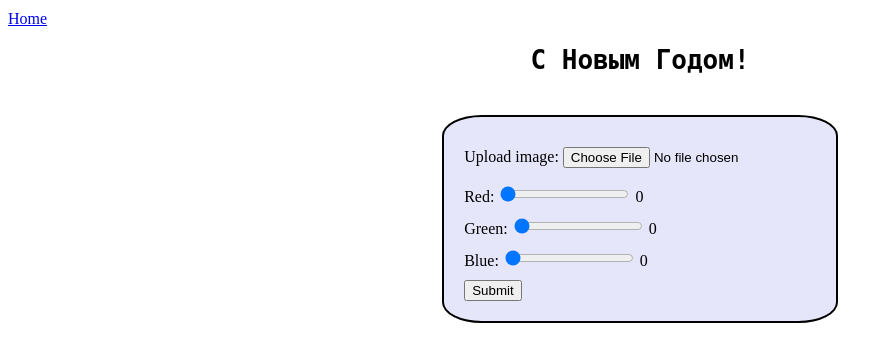
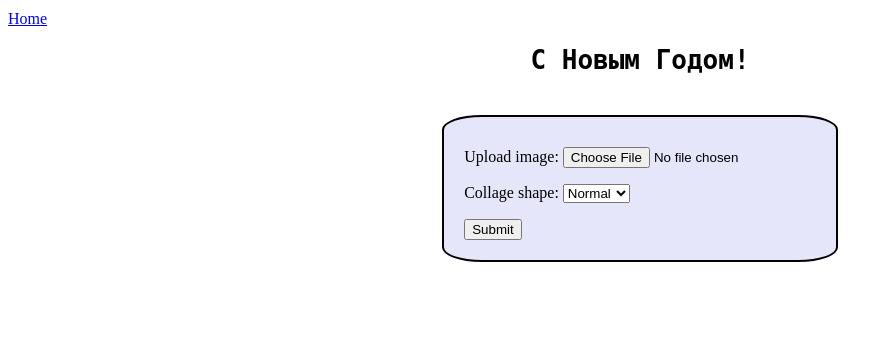
Before and after one commit to Triglav761/Tusur, a Flask app: page / in a window 1280 px wide. Shown: the top 362 px of the page, without its empty margins (0-892 px from the left). Run offline with Flask 2, Linux system fonts and the light colour scheme; some libraries are stand-ins or nearby versions.

Commit message:
first commit

```diff
--- a/app.py
+++ b/app.py
@@ -1,12 +1,11 @@
 # Веб-приложение должно менять цветовые карты изображения r, g, b в соответствии
 # с заданным пользователем порядком, выдавать графики распределения цветов
 # исходной картинки и графики среднего значения цвета по вертикали и горизонтали.
-
 from flask import Flask, render_template, request, redirect, url_for
 from flask_wtf import FlaskForm
 from werkzeug.utils import secure_filename
-from wtforms import FileField, SubmitField, IntegerRangeField
-from wtforms.validators import DataRequired, NumberRange
+from wtforms import FileField, SubmitField, SelectField
+from wtforms.validators import DataRequired
 from flask_wtf.file import FileRequired, FileAllowed
 import os
 import matplotlib.pyplot as plt
@@ -20,54 +19,14 @@ app.config['SECRET_KEY'] = os.urandom(12).hex()
 
 class CollageForm(FlaskForm):
     img1 = FileField("Upload image", validators=[FileRequired(), FileAllowed(['jpg', 'jpeg', 'png'], 'Images only!')])
-    color_red = IntegerRangeField("Red", default=0, validators=[NumberRange(min=0, max=255)])
-    color_green = IntegerRangeField("Green", default=0, validators=[NumberRange(min=0, max=255)])
-    color_blue = IntegerRangeField("Blue", default=0, validators=[NumberRange(min=0, max=255)])
     submit = SubmitField("Submit", validators=[DataRequired()])
-
-
-# Веб-приложение должно менять цветовые карты изображения r, g, b в соответствии
-# с заданным пользователем порядком
-
-def color_change(img1, color_red, color_green, color_blue):
-    picture = Image.open(img1)
-    px = picture.load()
-    width, height = picture.size
-
-    for x in range(width):
-        for y in range(height):
-            old_color = (px[x, y])
-            new_color = (color_red, color_green, color_blue)
-            picture.putpixel((x, y), tuple(map(lambda i, j: abs(i - j), old_color, new_color)))
-    picture.save('Result.jpg')
-
-
-# def color_change(img1, color_red, color_green, color_blue):
-#    fig, axes = plt.subplots(nrows=1, ncols=3)  # функция, которая возвращает кортеж, содержащий объект фигуры и осей
-#
-#    #  Данные в image доступны только для чтения
-#    image_1 = img1.copy()
-#    image_2 = img1.copy()
-#    image_3 = img1.copy()
-#    image_1[:, :, 0] = 0
-#    axes[0].imshow(image_1)
-#    image_2[:, :, 1] = 0
-#    axes[1].imshow(image_2)
-#    image_3[:, :, 2] = 0
-#    axes[2].imshow(image_3)
-#    for ax in axes:
-#        ax.set_xticks([])
-#        ax.set_yticks([])
-#    img_color_change = Image.new('RGB', (color_red, color_green, color_blue))
-#    img_color_change.paste(img1, (color_red, color_green, color_blue))
-#    # fig.set_figwidth(12)
-#    # fig.set_figheight(6)
-#    return None
+    shape = SelectField("Collage shape", choices=[("Normal", "Normal"),("Plasma", "Plasma"), ("Viridis", "Viridis")],
+                        validators=[DataRequired()])
 
 
 # выдавать графики распределения цветов исходной картинки и графики среднего значения цвета по вертикали и горизонтали.
 # Доделать выдачу средних значений.!!
-def get_color_chart(path, filename):
+def color_map(path, filename): # график
     image = Image.open(path)
     # трансформируем изображение в numpy массив
     np_image = np.array(image)
@@ -87,7 +46,31 @@ def get_color_chart(path, filename):
     return 0
 
 
-# collage_path = './static/collage.jpg'
+################
+def color_pics(image1, shape):
+    image2 = image1
+    plt.imshow(image2, cmap='plasma')  # отобразить изображение
+    plt.savefig('./static/Plasma.jpg')
+
+###################
+    plt.imshow(image2)
+    vals = []
+
+    vals = []
+    for i in range(0, 201, 1):
+        if i < 50:
+            val_list = [0.0000033] * 200
+        elif i < 100:
+            val_list = [0.0000077] * 200
+        elif i < 150:
+            val_list = [0.0000099] * 200
+        vals.append(val_list)
+
+    plt.pcolormesh(vals, cmap=plt.get_cmap('jet'), alpha=0.5)  # levels=levels сглаживание
+    plt.axis('off')
+    plt.colorbar()
+    plt.savefig('./static/color.jpg')
+collage_path = './static/collage.jpg'
 
 
 # главная страница приложения
@@ -96,26 +79,23 @@ def index():
     # очищаем папку static от файлов, загруженных в прошлой сессии
     files = os.listdir("./static")
     if len(files) > 1:
-        for file_path in files:
-            if file_path != 'style.css':
-                os.remove('./static/' + file_path)
+       for file_path in files:
+           if file_path != 'style.css':
+               os.remove('./static/' + file_path)
     #  Создаем форму. В случае успешной валидации, переходим на страницу с результатом
     form = CollageForm()  # Класс
-
+    shape = ' '
     if form.validate_on_submit():  # возвращает True, когда форма была отправлена и данные были приняты всеми валидаторами полей
         filename1 = os.path.join('./static', secure_filename(form.img1.data.filename))
         form.img1.data.save(filename1)
-        color_red = form.color_red.data
-        color_green = form.color_green.data
-        color_blue = form.color_blue.data
         # открываем изображение
         image1 = Image.open(filename1)
-        # комбинируем изображения и сохраняем файл
-        # collage = color_change(image1, image2, color_red, color_green, color_blue)
-        # collage.save(collage_path)
-        get_color_chart(filename1, 'hist1')
-        # get_color_chart(filename2, 'hist2')
-        # get_color_chart(collage_path, 'hist3')
+        color_pics(image1, shape)
+        #collage=combine_pics.save(collage_path)
+        #collage.save(collage_path)
+        color_map(filename1, 'hist1')
+        #get_color_chart(collage_path, 'hist2')
+        # get_color_chart(collage_path, 'hist2')
         return redirect(url_for("result", image1=filename1))
 
     return render_template("index.html", form=form)
--- a/templates/index.html
+++ b/templates/index.html
@@ -7,22 +7,11 @@
     <form method="POST" enctype="multipart/form-data">
         {{ form.hidden_tag() }}
         <p>{{ form.img1.label }}: {{ form.img1() }}</p>
-
-        <div>
-            {{ form.color_red.label }}: {{ form.color_red(value="0", oninput="this.nextElementSibling.value = this.value") }}
-            <output>0</output>
-        </div>
-        <div>
-            {{ form.color_green.label }}: {{ form.color_green(value="0", oninput="this.nextElementSibling.value = this.value") }}
-            <output>0</output>
-        </div>
-        <div>
-            {{ form.color_blue.label }}: {{ form.color_blue(value="0", oninput="this.nextElementSibling.value = this.value") }}
-            <output>0</output>
-        </div>
+        <p>{{ form.shape.label }}: {{ form.shape() }}</p>
 
 
         <div>{{ form.submit() }}</div>
+
     </form>
 
 
```
Also changed, not shown: requirements.txt (+18 -6 lines), templates/result.html (+16 -5 lines), test.py (added, +62 -0 lines), static/Plasma.jpg (added), static/color.jpg (added), static/hist1.png (added), static/polnaya-luna.jpg (added), 3 other files.
